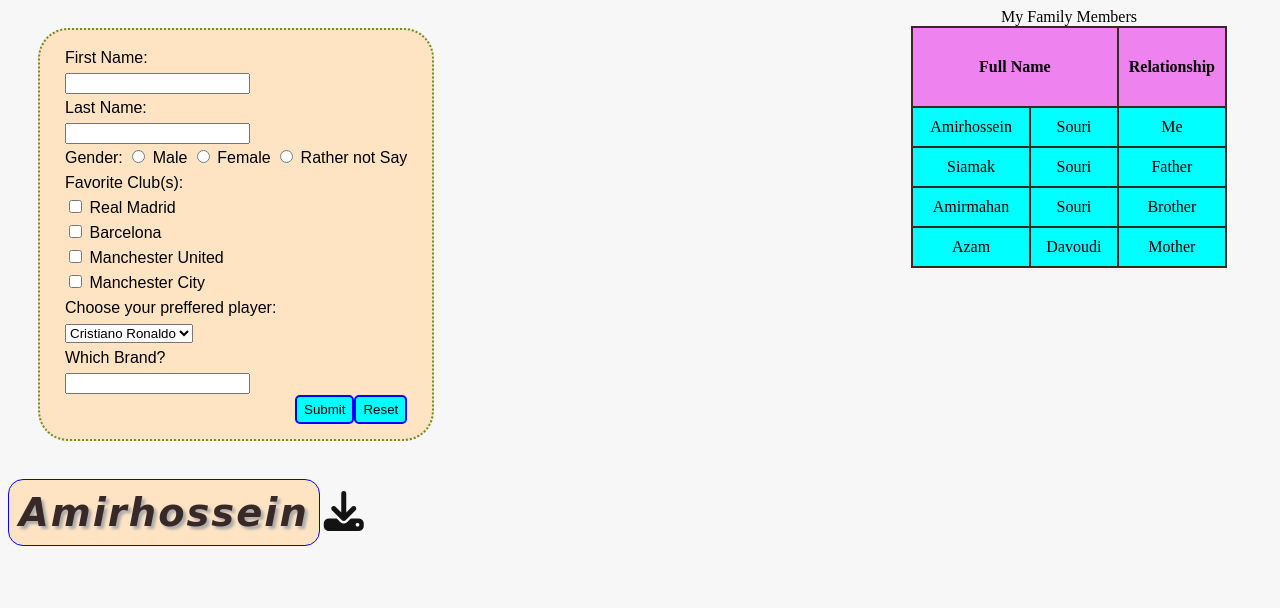
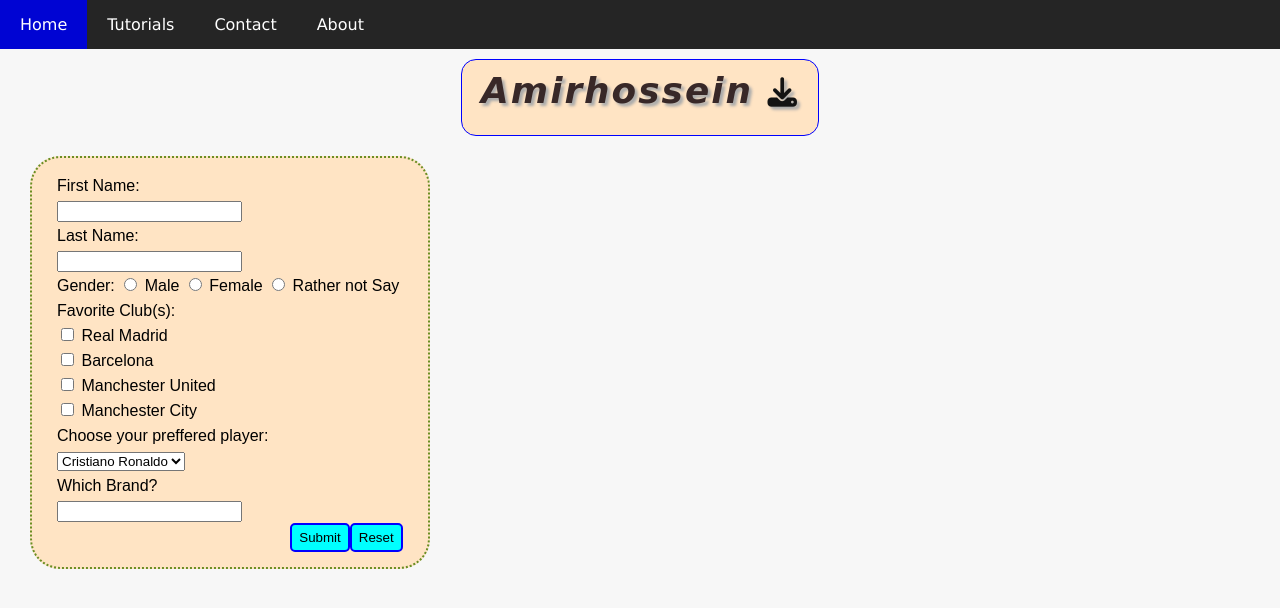
Before and after one commit to Amir14Souri/Front-End, a plain HTML site: page Site/index.html in a window 1280 px wide. Drawn offline with Linux system fonts and the light colour scheme.

Commit message:
Training session 9

```diff
--- a/Site/index.html
+++ b/Site/index.html
@@ -6,39 +6,40 @@
     <meta name="viewport" content="width=device-width, initial-scale=1.0" />
     <link rel="stylesheet" href="styles.css" />
     <link rel="icon" href="../favicon.ico" />
-    <script src="https://kit.fontawesome.com/2cb5111050.js" crossorigin="anonymous"></script>
+    <script
+      src="https://kit.fontawesome.com/2cb5111050.js"
+      crossorigin="anonymous"></script>
     <title>Front-End Developement Course</title>
   </head>
   <body>
-    <table>
-      <caption>
-        My Family Members
-      </caption>
-      <tr id="firstRow">
-        <th id="firstCell" colspan="2">Full Name</th>
-        <th>Relationship</th>
-      </tr>
-      <tr class="myRow">
-        <td>Amirhossein</td>
-        <td>Souri</td>
-        <td>Me</td>
-      </tr>
-      <tr class="myRow">
-        <td>Siamak</td>
-        <td>Souri</td>
-        <td>Father</td>
-      </tr>
-      <tr class="myRow">
-        <td>Amirmahan</td>
-        <td>Souri</td>
-        <td>Brother</td>
-      </tr>
-      <tr class="myRow">
-        <td>Azam</td>
-        <td>Davoudi</td>
-        <td>Mother</td>
-      </tr>
-    </table>
+    <ul id="nav">
+      <li class="navli first">
+        <a href="https://google.com/" class="navbtn" target="_blank">Home</a>
+      </li>
+      <li class="navli">
+        <a href="https://w3schools.com/" class="navbtn" target="_blank"
+          >Tutorials</a
+        >
+      </li>
+      <li class="navli">
+        <a
+          href="https://www.instagram.com/amir_souri14/"
+          class="navbtn"
+          target="_blank"
+          >Contact</a
+        >
+      </li>
+      <li class="navli">
+        <a href="#test" class="navbtn">About</a>
+      </li>
+    </ul>
+    <p id="test">
+      Amirhossein
+      <a
+        href="../Image11.png"
+        class="fa-solid fa-download"
+        download="myImage"></a>
+    </p>
     <form action="" autocomplete="on">
       <label for="fname">First Name:</label><br />
       <input type="text" name="firstName" id="fname" required /><br />
@@ -77,10 +78,5 @@
       <input type="reset" name="reset" id="reset" class="btn" />
       <input type="submit" name="submit" id="submit" class="btn" />
     </form>
-    <br>
-    <p id="test">
-      Amirhossein
-    </p>
-    <a href="../Image11.png" class="fa-solid fa-download" download="myImage"></a>
   </body>
 </html>
--- a/Site/styles.css
+++ b/Site/styles.css
@@ -1,36 +1,11 @@
 body {
     background-color: #f7f7f7;
-}
-table, th, td {
-    border: 2px solid #382828;
-    padding: 10px;
-    text-align: center;
-    border-collapse: collapse;
-}
-table {
-    margin-right: 45px;
-    float: right;
-    width: 25%;
-}
-#firstRow {
-    height: 80px;
-    background-color: violet;
-}
-#firstCell {
-    width: 200px;
-}
-tr {
-    background-color: aqua;
-}
-.myRow:hover {
-    background-color: rgb(0, 140, 255);
-}
-img {
-    max-width: 100%;
+    margin: 0;
 }
 form {
+    width: 27vw;
+    overflow: hidden;
     background-color: bisque;
-    display: inline-block;
     padding: 15px 25px;
     margin-top: 20px;
     margin-left: 30px;
@@ -38,6 +13,9 @@ form {
     border-radius: 30px;
     font-family: Arial, Helvetica, sans-serif;
     line-height: 25px;
+}
+#fname:focus, #lname:focus, #brands:focus {
+    background-color: aquamarine;
 }
 .btn {
     border: 2px solid blue;
@@ -50,11 +28,11 @@ form {
     background-color: rgb(0, 204, 204);
 }
 #test {
-    display: inline-block;
     background-color: bisque;
     color: #382828;
     padding: 10px;
-    font-size: 3vw;
+    text-align: center;
+    font-size: 2.8vw;
     border: 1px solid blue;
     border-radius: 15px;
     letter-spacing: 2px;
@@ -63,11 +41,46 @@ form {
     font-style: italic;
     font-weight: bold;
     cursor: pointer;
+    box-sizing: border-box;
+    width: 28vw;
+    margin: auto;
+    margin-top: 10px;
+    height: 6vw;
+    overflow: hidden;
 }
 .fa-download {
-    font-size: 40px;
+    font-size: 2.3vw;
     color: #131313;
 }
 .fa-download:hover {
     color: #000000;
 }
+#nav {
+    background-color: #252525;
+    overflow: hidden;
+    margin: 0;
+    padding: 0;
+    position: sticky;
+    top: 0;
+}
+.navli {
+    list-style-type: none;
+    float: left;
+}
+.navli:hover {
+    background-color: #000000;
+}
+.navli:active {
+    background-color: #e49400;
+}
+.navbtn {
+    display: inline-block;
+    text-decoration: none;
+    color: white;
+    font-family: Verdana, Geneva, Tahoma, sans-serif;
+    font-size: medium;
+    padding: 15px 20px;
+}
+.first, .first:hover {
+    background-color: #0004d3;
+}
```
